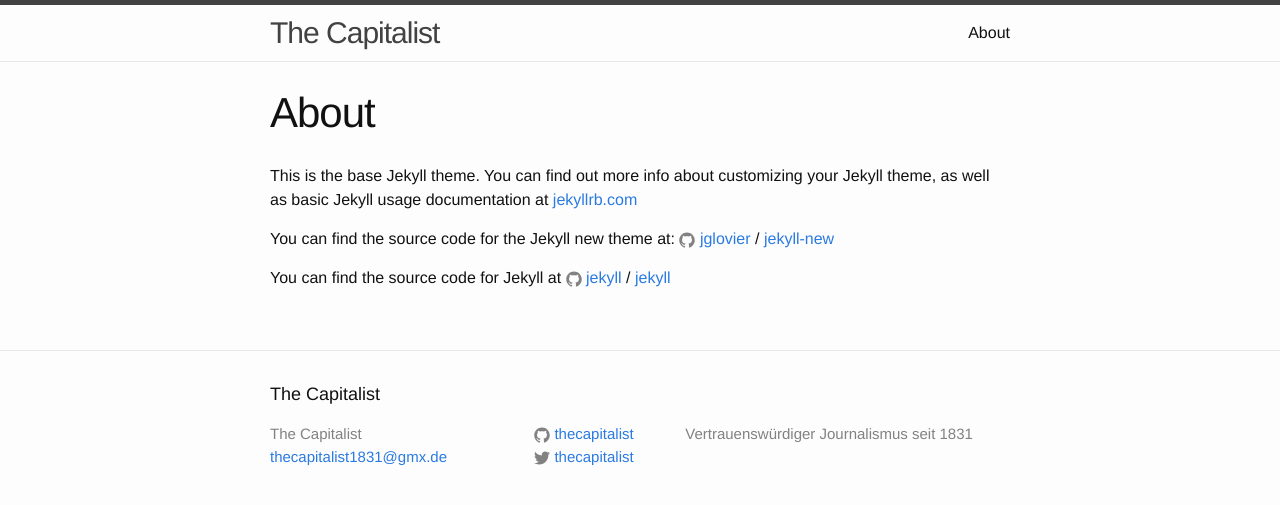
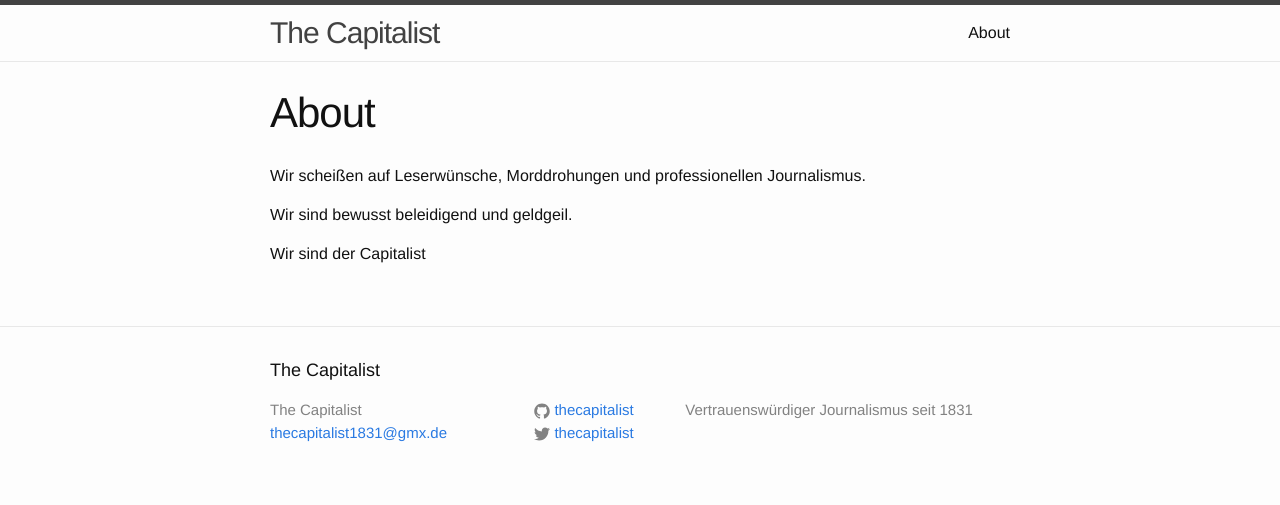
Before and after one commit to MonsieurPueblo/thecapitalist.github.io, a Jekyll site: the page built from about.md, in a window 1280 px wide. Shown: the top 505 px of the page. Built offline with Jekyll 4.4.1, drawn with Linux system fonts in a browser that asks for light colours.

Commit message:
Update about.md

```diff
--- a/about.md
+++ b/about.md
@@ -4,12 +4,8 @@
 permalink: /about/
 ---
 
-This is the base Jekyll theme. You can find out more info about customizing your Jekyll theme, as well as basic Jekyll usage documentation at [jekyllrb.com](http://jekyllrb.com/)
+Wir scheißen auf Leserwünsche, Morddrohungen und professionellen Journalismus.
 
-You can find the source code for the Jekyll new theme at:
-{% include icon-github.html username="jglovier" %} /
-[jekyll-new](https://github.com/jglovier/jekyll-new)
+Wir sind bewusst beleidigend und geldgeil.
 
-You can find the source code for Jekyll at
-{% include icon-github.html username="jekyll" %} /
-[jekyll](https://github.com/jekyll/jekyll)
+Wir sind der Capitalist
```
